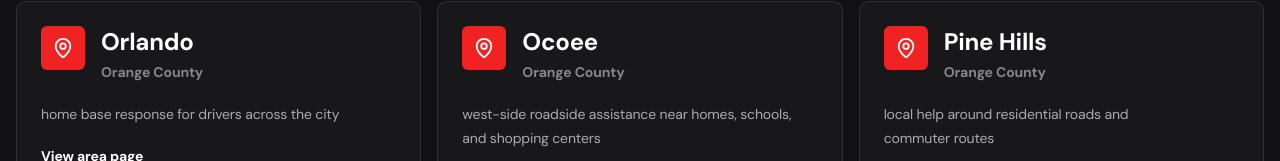
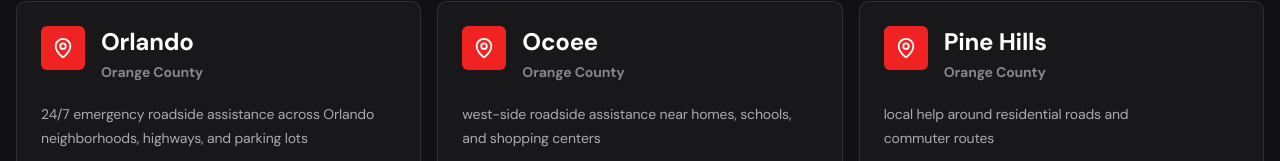
Before and after one commit to bknddevelopment/roadzone-plus, a Next.js app: page /areas in a window 1280 px wide. Shown: the part 791-952 px from the top of the page. Built offline with nearby package versions, Linux system fonts and the light colour scheme; no server answers.

Commit message:
Strengthen Orlando roadside area page

```diff
--- a/src/app/areas/[slug]/page.tsx
+++ b/src/app/areas/[slug]/page.tsx
@@ -77,12 +77,27 @@
     },
   };
 
+  const areaFaqSchema = area.faqs
+    ? {
+        "@context": "https://schema.org",
+        "@type": "FAQPage",
+        mainEntity: area.faqs.map((faq) => ({
+          "@type": "Question",
+          name: faq.question,
+          acceptedAnswer: {
+            "@type": "Answer",
+            text: faq.answer,
+          },
+        })),
+      }
+    : null;
+
   return (
     <>
       <script
         type="application/ld+json"
         dangerouslySetInnerHTML={{
-          __html: JSON.stringify([breadcrumbs, areaServiceSchema]),
+          __html: JSON.stringify([breadcrumbs, areaServiceSchema, areaFaqSchema].filter(Boolean)),
         }}
       />
 
@@ -161,6 +176,35 @@
         </div>
       </section>
 
+      {area.emergencyNotes && area.emergencyNotes.length > 0 ? (
+        <section className="section border-t border-white/10 bg-road-black">
+          <div className="container">
+            <div className="max-w-3xl">
+              <div className="eyebrow">
+                <PhoneCall aria-hidden="true" size={16} />
+                Orlando emergency help
+              </div>
+              <h2 className="mt-5 text-4xl font-black text-white">
+                Roadside assistance in {area.name} when you need a direct call.
+              </h2>
+              <p className="mt-5 text-base leading-8 text-white/66">
+                If your vehicle is stuck, the fastest path is still simple: call,
+                describe the problem, and give the clearest location you can.
+              </p>
+            </div>
+
+            <div className="mt-8 grid gap-4 md:grid-cols-3">
+              {area.emergencyNotes.map((item) => (
+                <div key={item.heading} className="card-solid p-6">
+                  <h3 className="text-xl font-black text-white">{item.heading}</h3>
+                  <p className="mt-3 text-sm leading-6 text-white/66">{item.body}</p>
+                </div>
+              ))}
+            </div>
+          </div>
+        </section>
+      ) : null}
+
       {area.nearParks ? (
         <section className="border-y border-white/10 bg-panel py-8">
           <div className="container flex flex-col items-start justify-between gap-4 sm:flex-row sm:items-center">
@@ -209,6 +253,34 @@
         </div>
       </section>
 
+      {area.faqs && area.faqs.length > 0 ? (
+        <section className="section bg-asphalt">
+          <div className="container grid gap-8 lg:grid-cols-[0.85fr_1.15fr]">
+            <div>
+              <div className="eyebrow">
+                <CheckCircle2 aria-hidden="true" size={16} />
+                Local FAQ
+              </div>
+              <h2 className="mt-5 text-4xl font-black text-white">
+                Orlando roadside assistance questions.
+              </h2>
+              <p className="mt-5 text-base leading-8 text-white/66">
+                Straight answers for drivers searching from Orlando before they call.
+              </p>
+            </div>
+
+            <div className="grid gap-4">
+              {area.faqs.map((faq) => (
+                <div key={faq.question} className="card-solid p-6">
+                  <h3 className="text-xl font-black text-white">{faq.question}</h3>
+                  <p className="mt-3 text-sm leading-6 text-white/66">{faq.answer}</p>
+                </div>
+              ))}
+            </div>
+          </div>
+        </section>
+      ) : null}
+
       <section className="bg-road-red py-12 text-white">
         <div className="container flex flex-col items-start justify-between gap-6 lg:flex-row lg:items-center">
           <div>
--- a/src/app/services/page.tsx
+++ b/src/app/services/page.tsx
@@ -92,6 +92,18 @@
 
       <section className="section bg-asphalt">
         <div className="container">
+          <div className="mb-8 flex flex-col items-start justify-between gap-4 rounded-md border border-white/10 bg-black/24 p-5 sm:flex-row sm:items-center">
+            <div>
+              <p className="text-sm font-black uppercase text-safety-yellow">Orlando drivers</p>
+              <p className="mt-2 max-w-2xl text-sm leading-6 text-white/66">
+                Need roadside assistance in Orlando right now? Start with the local Orlando page for highway, neighborhood, and parking-lot coverage.
+              </p>
+            </div>
+            <Link href="/areas/orlando" className="btn btn-secondary shrink-0">
+              Orlando roadside help
+            </Link>
+          </div>
+
           <div className="grid gap-5 md:grid-cols-2">
             {services.map((service) => {
               const Icon = serviceIcons[service.slug as keyof typeof serviceIcons] ?? ShieldCheck;
--- a/src/data/site.ts
+++ b/src/data/site.ts
@@ -745,6 +745,8 @@
   emphasis: string;
   intro: string;
   coverage: string[];
+  emergencyNotes?: Array<{ heading: string; body: string }>;
+  faqs?: Array<{ question: string; answer: string }>;
   /** Optional title override (used to differentiate the Orlando hub-city page from the homepage). */
   metaTitle?: string;
   /** Optional H1 override (defaults to "Roadside assistance in {name}, FL."). */
@@ -758,17 +760,57 @@
     slug: "orlando",
     name: "Orlando",
     county: "Orange County",
-    emphasis: "home base response for drivers across the city",
-    metaTitle: "Orlando Roadside Assistance by Neighborhood, FL",
-    heading: "Roadside assistance across Orlando's neighborhoods.",
+    emphasis: "24/7 emergency roadside assistance across Orlando neighborhoods, highways, and parking lots",
+    metaTitle: "Roadside Assistance Orlando FL | 24/7 Emergency Help",
+    heading: "24/7 roadside assistance in Orlando, FL.",
     intro:
-      "Orlando is home base for RoadZone Plus, so drivers in every part of the city can reach us — from downtown and College Park to Pine Hills, Conway, MetroWest, and the tourist districts. Whether it is a dead battery, a flat tire, a lockout, or an empty tank, help can be sent to your exact neighborhood, parking lot, or stretch of I-4 or SR 408.",
+      "Need roadside assistance in Orlando, FL? RoadZone Plus is based in the city and helps drivers across downtown, College Park, Pine Hills, Conway, MetroWest, International Drive, and the tourist corridors. Call for 24/7 help with dead batteries, flat tires, lockouts, fuel delivery, wheel lock removal, battery replacement, and smart key programming from your exact neighborhood, parking lot, hotel, or stretch of I-4, SR 408, or SR 528.",
     coverage: [
       "Interstate 4 (I-4)",
       "SR 408 East-West Expressway",
+      "SR 528 Beachline Expressway",
       "Downtown Orlando",
       "International Drive area",
       "Orange Blossom Trail (US 17-92)",
+    ],
+    emergencyNotes: [
+      {
+        heading: "Call first when the car cannot move",
+        body:
+          "If you are stopped on I-4, SR 408, SR 528, a garage, a hotel lot, or a neighborhood street, call RoadZone Plus and share the nearest exit, cross street, address, or landmark. That gives dispatch the clearest starting point.",
+      },
+      {
+        heading: "One Orlando call covers the common roadside problems",
+        body:
+          "RoadZone Plus handles jumpstarts, tire changes, emergency fuel delivery, auto lockouts, wheel lock removal, battery replacement, and smart key programming. You do not need to download an app or buy a membership before calling.",
+      },
+      {
+        heading: "Built for locals, commuters, and visitors",
+        body:
+          "Orlando roadside calls often happen in office parking lots, apartment communities, airport routes, rental cars, resort areas, and commuter corridors. Call with the vehicle details and the exact location so the right help can be sent.",
+      },
+    ],
+    faqs: [
+      {
+        question: "Do you offer 24 hour roadside assistance in Orlando, FL?",
+        answer:
+          "Yes. RoadZone Plus offers 24/7 roadside assistance in Orlando, FL. Call the phone number, explain what happened, and share your exact location so a roadside technician can be dispatched.",
+      },
+      {
+        question: "What roadside services can I call for in Orlando?",
+        answer:
+          "Call for jumpstarts, flat tire help, emergency fuel delivery, auto lockouts, wheel lock removal, battery replacement, and smart key programming across Orlando and nearby Central Florida areas.",
+      },
+      {
+        question: "Can RoadZone Plus help if I am stuck on I-4, SR 408, or SR 528?",
+        answer:
+          "Yes. RoadZone Plus serves Orlando highways and local roads. If you are on a highway or expressway, stay as safe as possible and share the nearest exit, mile marker, cross street, or landmark when you call.",
+      },
+      {
+        question: "Do I need a membership for Orlando roadside assistance?",
+        answer:
+          "No. RoadZone Plus is call-first roadside help. You do not need an annual membership or app account to request help in Orlando.",
+      },
     ],
   },
   {
```
